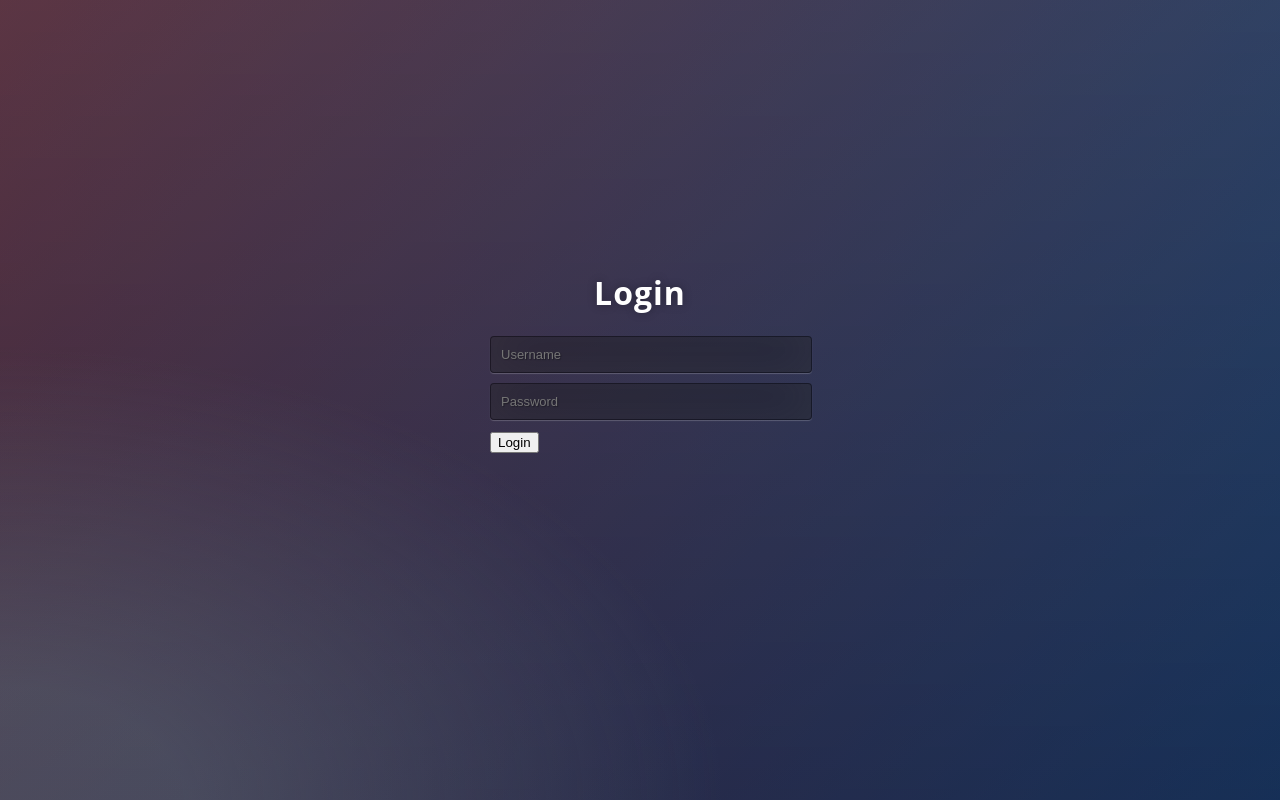
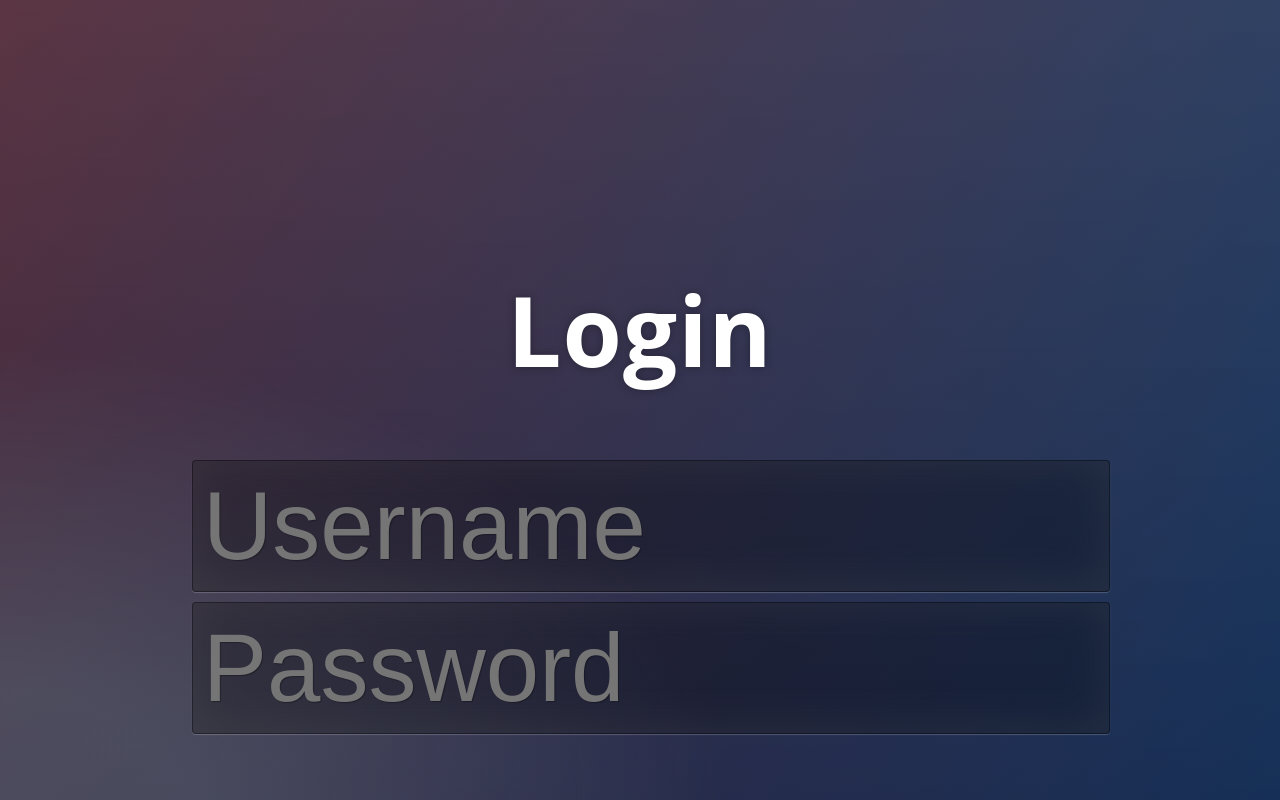
Before and after one commit to chrisigasser/guidemanagement, a plain HTML site: page GUI/index.html in a window 1280 px wide. Shown: the top 800 px of the page. Drawn offline with Linux system fonts and the light colour scheme.

Commit message:
css changes

```diff
--- a/GUI/css/style.css
+++ b/GUI/css/style.css
@@ -1,6 +1,4 @@
-{
-	-webkit-box-sizing:border-box; -moz-box-sizing:border-box; -ms-box-sizing:border-box; -o-box-sizing:border-box; box-sizing:border-box;
-}
+
 
 html {
 	width: 100%; height:100%; overflow:hidden;
@@ -10,29 +8,38 @@ body {
 	width: 100%;
 	height:100%;
 	font-family: 'Open Sans', sans-serif;
-	background: #092756;
 	background: -webkit-radial-gradient(0% 100%, ellipse cover, rgba(104,128,138,.4) 10%,rgba(138,114,76,0) 40%), linear-gradient(to bottom,  rgba(57,173,219,.25) 0%,rgba(42,60,87,.4) 100%), linear-gradient(135deg,  #670d10 0%,#092756 100%);
 }
 .login {
 	position: absolute;
-	top: 50%;
-	left: 50%;
-	margin: -150px 0 0 -150px;
-	width:300px;
-	height:300px;
+	font-size: 3em;
+	top: 25%;
+	left: 15%;
+	width:70%;
+	height:50%;
 }
 .login h1 {
 color: #fff; text-shadow: 0 0 10px rgba(0,0,0,0.3); letter-spacing:1px; text-align:center;
 }
 
+#btn_Login{
+	font-size: 1.5em;
+    width: 70%;
+    margin-left: 15%;
+    border-radius: 300000000000px;
+    margin-top: 15%;
+}
+
+
 input {
+	height: 40%;
 	width: 100%;
 	margin-bottom: 10px;
 	background: rgba(0,0,0,0.3);
 	border: none;
 	outline: none;
 	padding: 10px;
-	font-size: 13px;
+	font-size: 2em;
 	color: #fff;
 	text-shadow: 1px 1px 1px rgba(0,0,0,0.3);
 	border: 1px solid rgba(0,0,0,0.3);
--- a/GUI/index.html
+++ b/GUI/index.html
@@ -5,15 +5,15 @@
   <title>Login Form</title>
   <script  src="js/index.js"></script>
   <link href="css/style.css" rel="stylesheet" />
-</head>
+ </head>
 
 <body>
   <div class="login">
 	<h1>Login</h1>
     <form >
-    	<input type="text" name="u" placeholder="Username" required="required" />
-        <input type="password" name="p" placeholder="Password" required="required" />
-        <button type="submit" class="btn btn-primary btn-block btn-large">Login</button>
+    	<input type="text" name="u"     id="txt_User"       placeholder="Username" required="required" />
+        <input type="password" name="p" id = "txt_Password" placeholder="Password" required="required" />
+        <button type="submit"		    id="btn_Login"      >Login</button>
     </form>
 </div>
 
```
